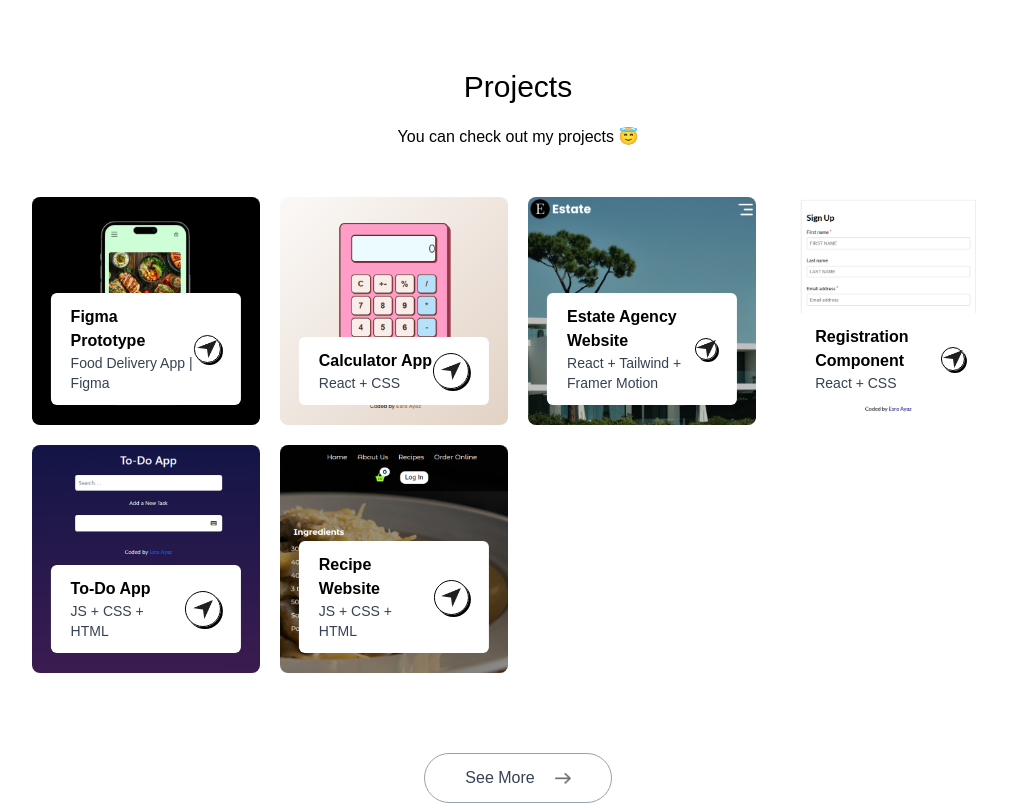
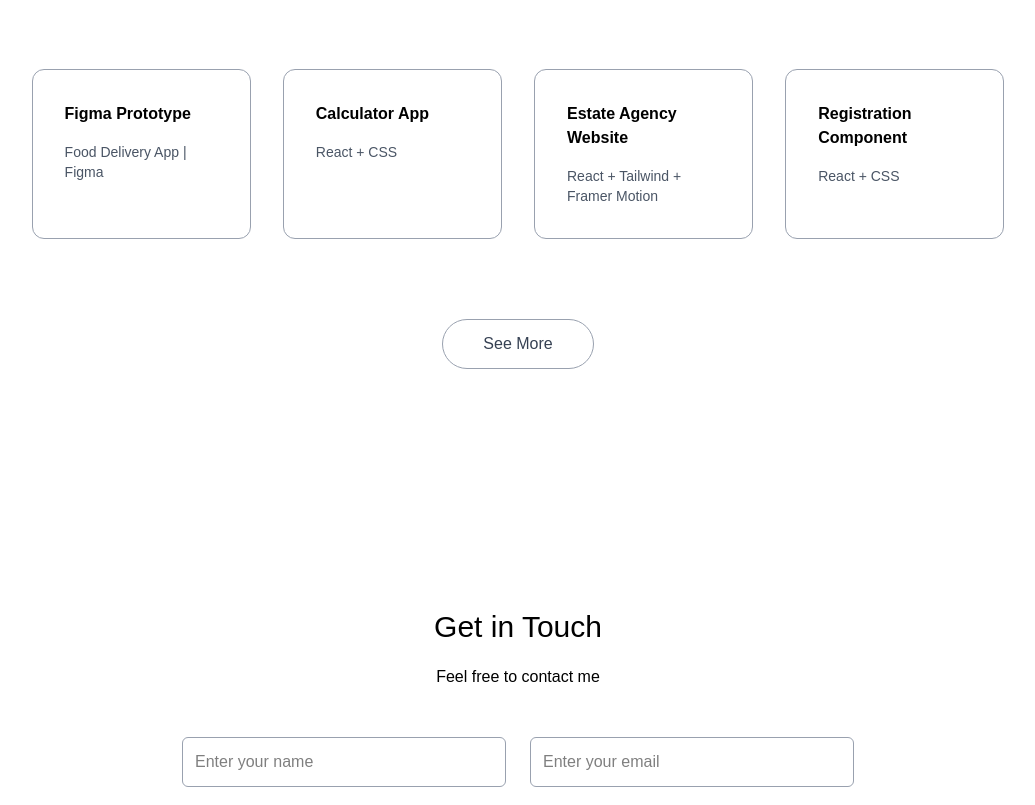
Before and after one commit to esraayaz/main-website, a Next.js app: page / in a window 1280 px wide. Shown: the part 1360-2165 px from the top of the page, without its empty margins (122-1157 px from the left). Built offline with nearby package versions, Linux system fonts and the light colour scheme; a web font is replaced by a local one.

Commit message:
Project component changed 💻

```diff
--- a/Components/Projects.jsx
+++ b/Components/Projects.jsx
@@ -1,49 +1,32 @@
-import { assets, workData } from "@/assets/assets";
-import Image from "next/image";
-
+import { workData } from "@/assets/assets";
+import Link from "next/link";
 import React from "react";
+import All_Projects from "./All_Projects";
 
 const Projects = () => {
   return (
     <div id="projects" className="w-full px-[12%] py-20 scroll-mt-20">
-      <h4 className="text-center mb-2 text-3xl">Projects</h4>
-      <p className="text-center max-w-2xl mx-auto mt-5 mb-12">
-        You can check out my projects 😇
-      </p>
-
-      <div className="grid grid-cols-1 sm:grid-cols-2 lg:grid-cols-3 xl:grid-cols-4 my-10 gap-5">
-        {workData.map((project, index) => (
-          <div
-            key={index}
-            className="aspect-square bg-no-repeat bg-center rounded-lg relative cursor-pointer group"
-            style={{
-              backgroundImage: `url(${project.bgImage})`,
-              backgroundSize: "contain",
-            }}
-          >
-            <div className="bg-white w-10/12 rounded-md absolute bottom-5 left-1/2 -translate-x-1/2 py-3 px-5 flex items-center justify-between duration-500 group-hover:bottom-7">
-              <div>
-                <h2 className="font-semibold">{project.title}</h2>
-                <p className="text-sm text-gray-700">{project.description}</p>
-              </div>
-              <div className="border rounded-full border-black w-9 aspect-square flex items-center justify-center shadow-[2px_2px_0_#000] group-hover:bg-lime-300 transition">
-                <Image src={assets.send_icon} alt="send-icon" className="w-5" />
-              </div>
-            </div>
-          </div>
-        ))}
+      <div className="flex w-full flex-col items-start">
+        <div className="flex-auto mx-auto">
+          <ul className="grid grid-cols-auto sm:grid-cols-4 gap-8 max-w-5xl">
+            {workData.slice(0, 4).map(({ title, description }, index) => (
+              <li
+                className="text-left border-[0.5px] border-gray-400  p-8 rounded-xl cursor-pointer hover:bg-violet-50 hover:-translate-y-1 duration-500 hover:shadow-[5px_5px_1px_rgba(0,0,0,1)] hover:shadow-black"
+                key={index}
+              >
+                <h3 className="font-semibold text-black">{title}</h3>
+                <p className="text-gray-600 text-sm mt-4">{description}</p>
+              </li>
+            ))}
+          </ul>
+        </div>
+        <Link
+          href="All_Projects.jsx"
+          className="w-max flex items-center justify-centergap-2 text-gray-700 border-[0.5px] border-gray-400 rounded-full py-3 px-10 mx-auto my-20 hover:bg-violet-100 duration-500"
+        >
+          See More
+        </Link>
       </div>
-      <a
-        href=""
-        className="w-max flex items-center justify-centergap-2 text-gray-700 border-[0.5px] border-gray-400 rounded-full py-3 px-10 mx-auto my-20 hover:bg-violet-100 duration-500"
-      >
-        See More{" "}
-        <Image
-          src={assets.right_arrow_bold}
-          alt="right-arrow"
-          className="w-4 ml-5"
-        />{" "}
-      </a>
     </div>
   );
 };
```
